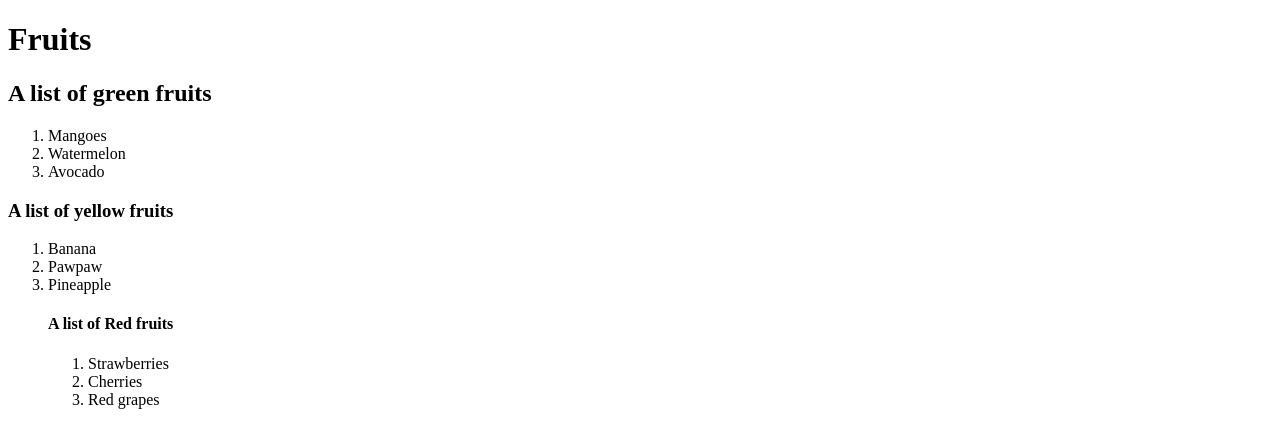
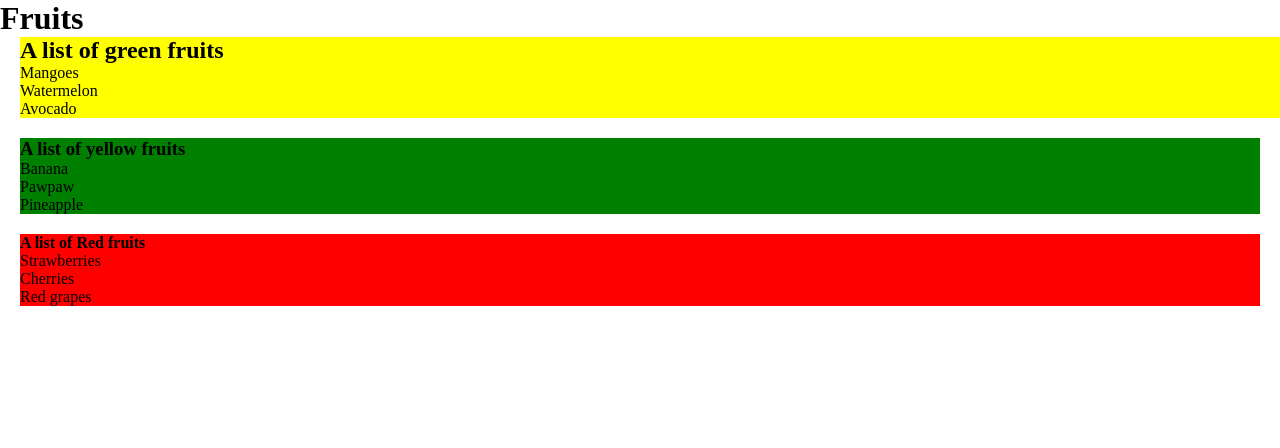
Before and after one commit to kanah274/project-2, a plain HTML site: page index.html in a window 1280 px wide. Drawn offline with Linux system fonts and the light colour scheme.

Commit message:
html add

```diff
--- a/index.html
+++ b/index.html
@@ -4,29 +4,36 @@
     <meta charset="UTF-8" />
     <meta name="viewport" content="width=device-width, initial-scale=1.0" />
     <title>Fruits</title>
+    <link rel="stylesheet" href="style.css" />
   </head>
   <body>
     <div>
       <h1>Fruits</h1>
+      <div class="frt1">
         <h2>A list of green fruits</h2>
         <ol>
-        <li>Mangoes</li>
-        <li>Watermelon</li>
-        <li>Avocado</li>
+          <ul>Mangoes</ul>
+          <ul>Watermelon</ul>
+          <ul>Avocado</ul>
         </ol>
+      </div>
+      <div id="frt2">
         <h3>A list of yellow fruits</h3>
         <ol>
-        <li>Banana</li>
-        <li>Pawpaw</li>
-        <li>Pineapple</li>
+          <ul>Banana</ul>
+          <ul>Pawpaw</ul>
+          <ul>Pineapple</ul>
         </ol>
+      </div>
+      <div class="frt3">
       <ol>
         <h4>A list of Red fruits</h4>
         <ol>
-          <li>Strawberries</li>
-          <li>Cherries</li>
-          <li>Red grapes</li>
+          <ul>Strawberries</ul>
+          <ul>Cherries</ul>
+          <ul>Red grapes</ul>
         </ol>
+        </div>
       </ol>
     </div>
   </body>
--- a/style.css
+++ b/style.css
@@ -1,6 +1,22 @@
 * {
   padding: 0%;
   margin: 0%;
-  background-color: azure;
   box-sizing: border-box;
 }
+
+.frt1 {
+  background-color: yellow;
+  margin-left: 20px;
+}
+#frt2 {
+  background-color: green;
+  margin: 20px;
+  padding-right: 20px;
+}
+.frt3 {
+  background-color: red;
+  margin: 20px;
+}
+h1 {
+  align-content: center;
+}
```
Lines whose indentation alone changed are shown as unchanged.
